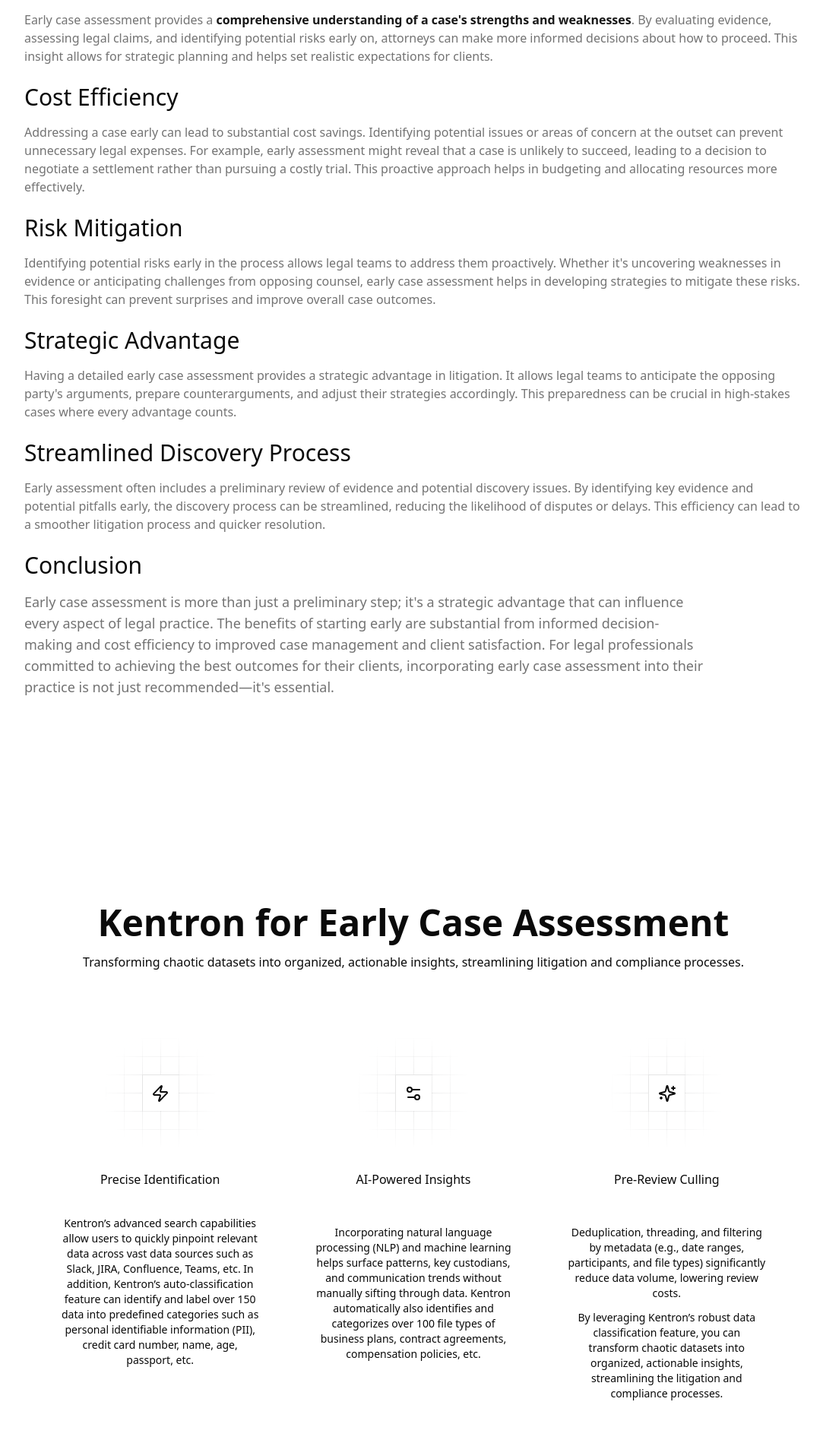
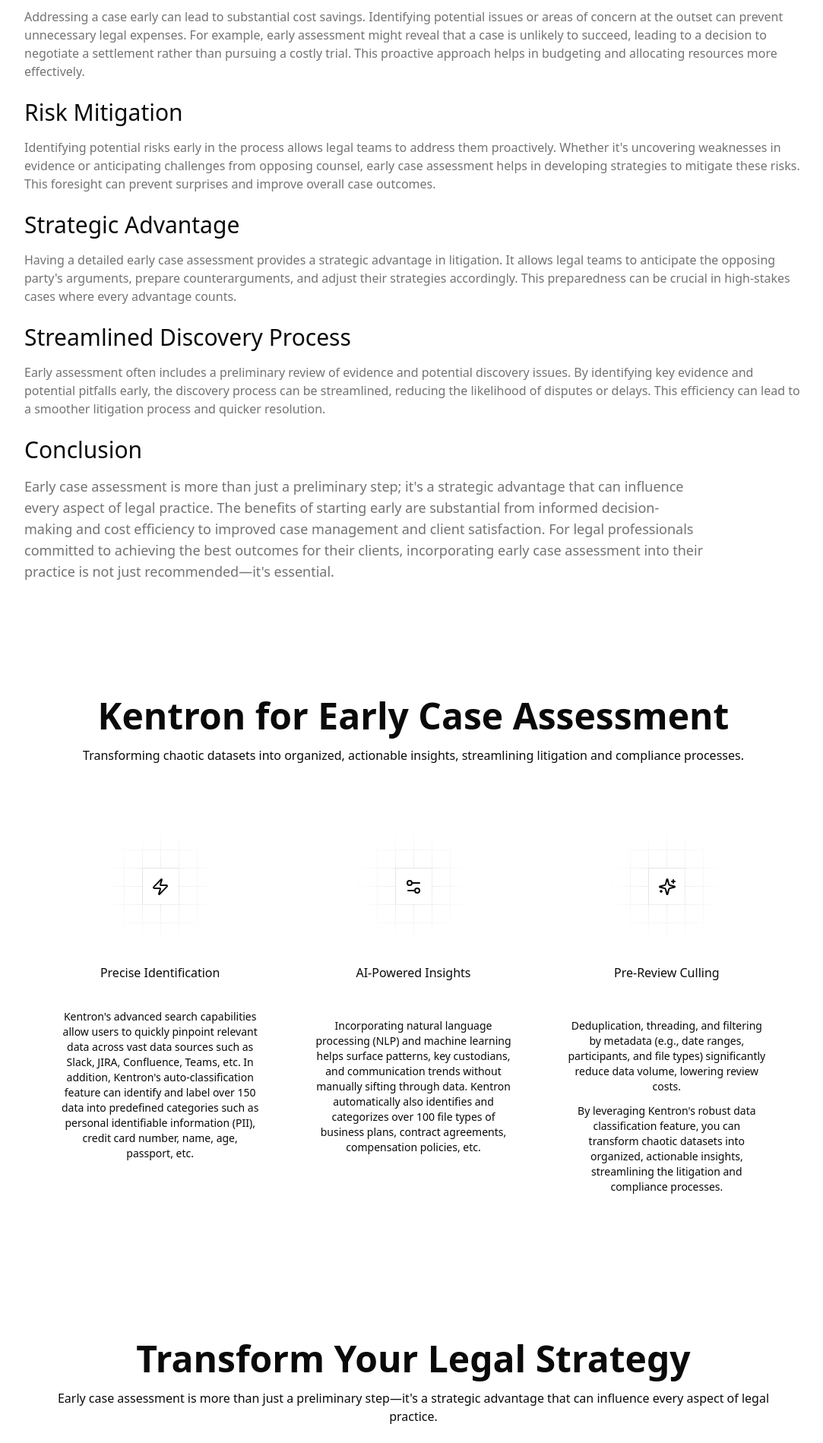
Before and after one commit to raghavshulka/landing-page, a Next.js app: page /product2 in a window 1280 px wide. Shown: the part 898-2797 px from the top of the page at 76% size, without its empty margins (96-1179 px from the left). Built offline with nearby package versions, Linux system fonts and the light colour scheme.

Commit message:
spacing corrction

```diff
--- a/app/product2/page.tsx
+++ b/app/product2/page.tsx
@@ -3,11 +3,12 @@
 import CallToAction from '@/components/call-to-action'
 import Content71 from '@/components/content71'
 import Features3 from '@/components/features-3'
+
 const page = () => {
   return (
-    <div>
+    <div className="space-y-2">
         <Features5 />
-        <Content71   />
+        <Content71 />
         <Features3 />
         <CallToAction />
     </div>
--- a/components/call-to-action.tsx
+++ b/components/call-to-action.tsx
@@ -3,8 +3,8 @@
 
 export default function CallToAction() {
     return (
-        <section className="py-16">
-            <div className="mx-auto max-w-5xl  px-6 py-12 md:py-20 lg:py-32">
+        <section className="py-8">
+            <div className="mx-auto max-w-5xl px-6 py-6 md:py-10 lg:py-16">
                 <div className="text-center">
                     <h2 className="text-balance text-4xl font-semibold lg:text-5xl">Transform Your Legal Strategy</h2>
                     <p className="mt-4">Early case assessment is more than just a preliminary step—it's a strategic advantage that can influence every aspect of legal practice.</p>
--- a/components/content71.tsx
+++ b/components/content71.tsx
@@ -1,7 +1,7 @@
 export default function ContentSection() {
   return (
-    <section className="py-16 md:py-32">
-      <div className="mx-auto max-w-5xl space-y-8 pb-4 md:space-y-16">
+    <section className="py-8 md:py-16">
+      <div className="mx-auto max-w-5xl space-y-6 pb-4 md:space-y-10">
 
         <div className="grid gap-8">
           <div className="relative space-y-6">
--- a/components/features-3.tsx
+++ b/components/features-3.tsx
@@ -4,7 +4,7 @@
 
 export default function Features() {
     return (
-        <section className="py-16 md:py-32">
+        <section className="py-8 md:py-16">
             <div className="@container mx-auto max-w-5xl px-6">
                 <div className="text-center">
                     <h2 className="text-balance text-4xl font-semibold lg:text-5xl">Kentron for Early Case Assessment</h2>
@@ -22,7 +22,7 @@
 
                         <CardContent>
 
-                            <p className="text-sm">Kentron’s advanced search capabilities allow users to quickly pinpoint relevant data across vast data sources such as Slack, JIRA, Confluence, Teams, etc. In addition, Kentron’s auto-classification feature can identify and label over 150 data into predefined categories such as personal identifiable information (PII), credit card number, name, age, passport, etc.
+                            <p className="text-sm">Kentron's advanced search capabilities allow users to quickly pinpoint relevant data across vast data sources such as Slack, JIRA, Confluence, Teams, etc. In addition, Kentron's auto-classification feature can identify and label over 150 data into predefined categories such as personal identifiable information (PII), credit card number, name, age, passport, etc.
                             </p>
                         </CardContent>
                     </Card>
@@ -53,7 +53,7 @@
                         <CardContent>
                             <p className="mt-3 text-sm">Deduplication, threading, and filtering by metadata (e.g., date ranges, participants, and file types) significantly reduce data volume, lowering review costs.
                             </p>
-                            <p className="mt-3 text-sm">By leveraging Kentron’s robust data classification feature, you can transform chaotic datasets into organized, actionable insights, streamlining the litigation and compliance processes.
+                            <p className="mt-3 text-sm">By leveraging Kentron's robust data classification feature, you can transform chaotic datasets into organized, actionable insights, streamlining the litigation and compliance processes.
                             </p>
                         </CardContent>
                     </Card>
--- a/components/features-5.tsx
+++ b/components/features-5.tsx
@@ -3,13 +3,13 @@
 
 export default function FeaturesSection() {
     return (
-        <section className="py-16 md:pt-32">
+        <section className="py-8 md:pt-16">
             <div className="mx-auto max-w-6xl px-6">
                 <div className="grid items-center gap-12 md:grid-cols-2 md:gap-12 lg:grid-cols-5 lg:gap-24">
                     <div className="lg:col-span-2">
                         <div className="md:pr-6 lg:pr-0">
                             <h2 className="text-4xl font-semibold lg:text-5xl">Early Case Assessment</h2>
-                            <p className="mt-6  leading-tight">In legal practice, whether you're representing a client in a high-stakes litigation or managing a routine legal matter, the importance of early case assessment (ECA) cannot be overstated. Early case assessment refers to evaluating the facts, evidence, and legal issues of a case as soon as it arises, often before formal litigation or extensive legal proceedings commence. This proactive approach offers a range of benefits that can significantly impact the outcome of a case. Here’s why early case assessment is a game-changer in legal practice:</p>
+                            <p className="mt-6  leading-tight">In legal practice, whether you're representing a client in a high-stakes litigation or managing a routine legal matter, the importance of early case assessment (ECA) cannot be overstated. Early case assessment refers to evaluating the facts, evidence, and legal issues of a case as soon as it arises, often before formal litigation or extensive legal proceedings commence. This proactive approach offers a range of benefits that can significantly impact the outcome of a case. Here's why early case assessment is a game-changer in legal practice:</p>
                         </div>
                         <ul className="mt-8 divide-y border-y *:flex *:items-center *:gap-3 *:py-3">
                             <li>
```
